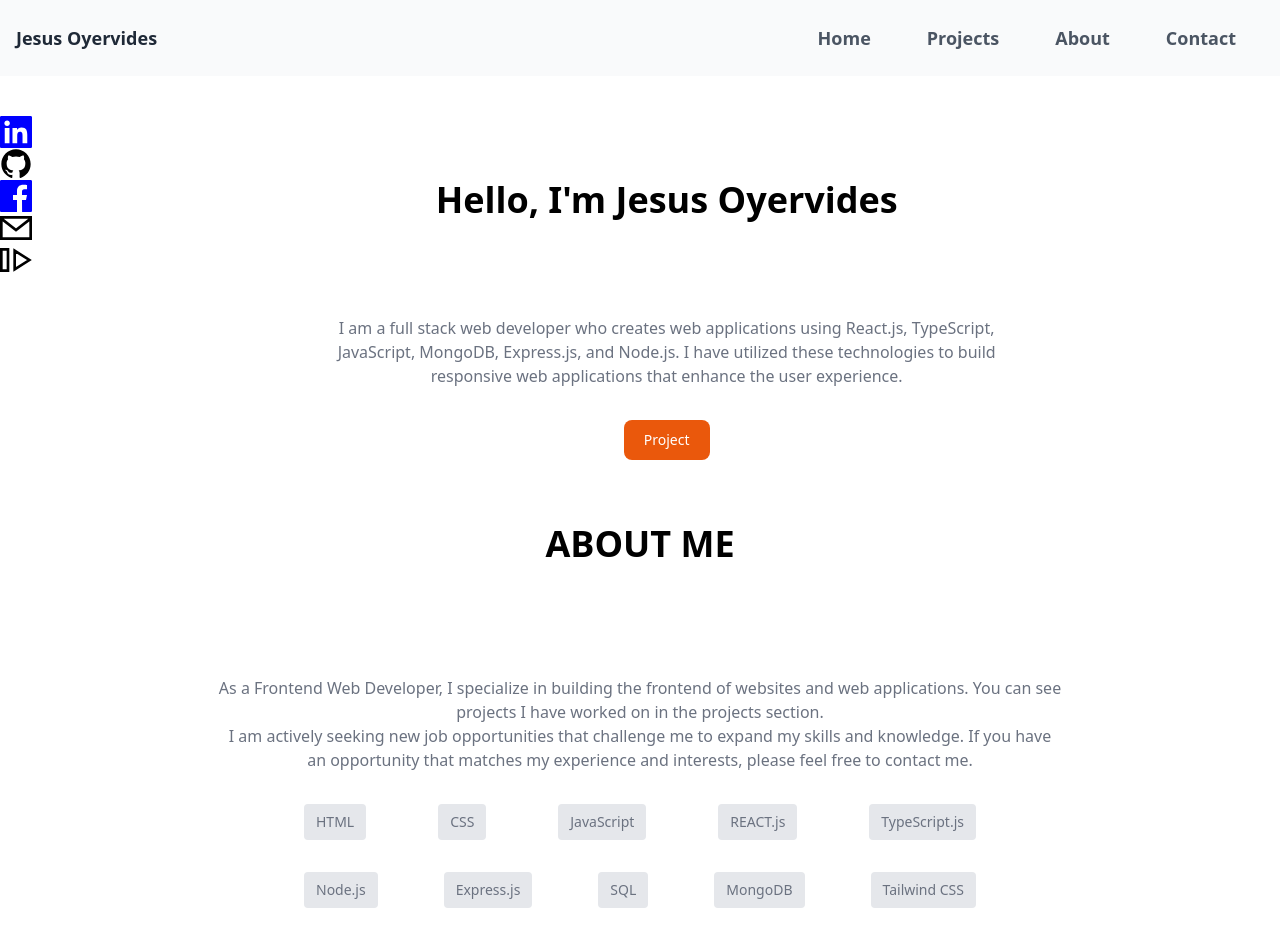
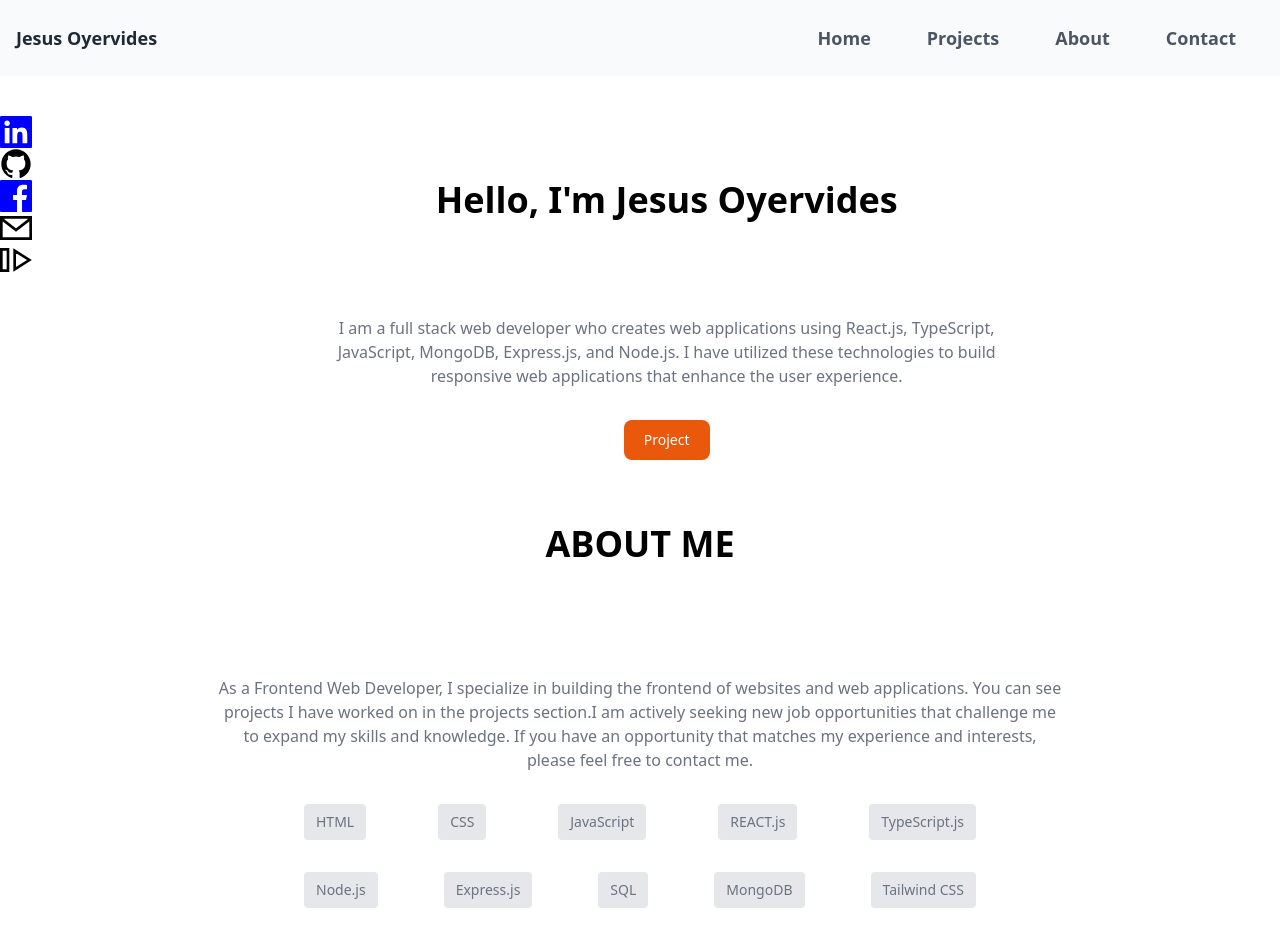
Before and after one commit to jesusoyer/JO-Portfolio, a React (Create React App) app: page / in a window 1280 px wide. Shown: the top 946 px of the page. Built offline with nearby package versions, Linux system fonts and the light colour scheme.

Commit message:
fixed paragraph in the about me section

```diff
--- a/src/components/AboutMe/AboutMe.tsx
+++ b/src/components/AboutMe/AboutMe.tsx
@@ -10,7 +10,7 @@ const { skills } = aboutMeCss;
       <div className="col-span-12  w-screen h-[500px] p-2">
             <h1 className=" mx-auto mb-14 font-semibold text-4xl font-bold mb-28">ABOUT ME</h1>
             <p className="text-center w-8/12 mx-auto text-gray-500">
-            As a Frontend Web Developer, I specialize in building the frontend of websites and web applications. You can see projects I have worked on in the projects section.<br></br>I am actively seeking new job opportunities that challenge me to expand my skills and knowledge. If you have an opportunity that matches my experience and interests, please feel free to contact me.
+            As a Frontend Web Developer, I specialize in building the frontend of websites and web applications. You can see projects I have worked on in the projects section.I am actively seeking new job opportunities that challenge me to expand my skills and knowledge. If you have an opportunity that matches my experience and interests, please feel free to contact me.
             </p>
             <div className="flex justify-between mx-72 mt-4">
               <div className={skills}>HTML</div>
```
